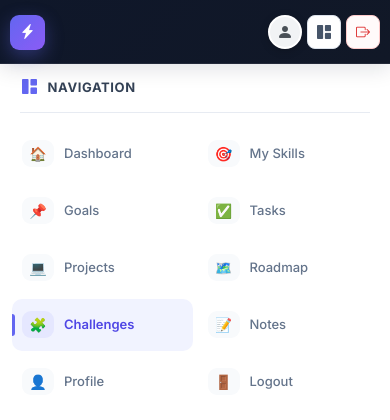
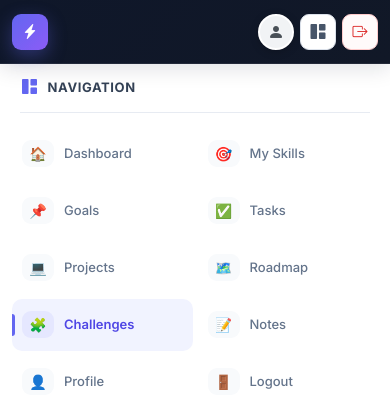
Before and after one commit to Aditya-4698/SkillForge, a Django app: page /skills/challenges/add/ in a window 390 px wide. Shown: the top 420 px of the page. Run offline with Django 5.2, Linux system fonts and the light colour scheme; the visitor is signed in with stand-in values (Sample User, id 1); data that the repository does not hold is empty; some libraries are stand-ins or nearby versions.

Commit message:
Fix mobile navbar

```diff
--- a/static/css/style.css
+++ b/static/css/style.css
@@ -1474,3 +1474,92 @@ select {
         padding: 15px 11px;
     }
 }
+
+/* =====================================================
+   FINAL MOBILE NAVBAR FIX
+===================================================== */
+
+@media (max-width: 768px) {
+
+    .navbar {
+        height: 64px;
+    }
+
+    .navbar-container {
+        width: 100%;
+        height: 64px;
+
+        padding: 0 12px;
+
+        display: flex;
+        align-items: center;
+        justify-content: space-between;
+
+        gap: 8px;
+    }
+
+    .logo {
+        flex-shrink: 0;
+    }
+
+    .logo-icon {
+        width: 36px;
+        height: 36px;
+    }
+
+    .logo-text {
+        font-size: 18px;
+    }
+
+    .nav-right {
+        display: flex;
+        align-items: center;
+        justify-content: flex-end;
+
+        gap: 6px;
+
+        min-width: 0;
+        flex-shrink: 1;
+    }
+
+    .sf-nav-profile {
+        flex-shrink: 0;
+    }
+
+    .sf-nav-profile-image,
+    .sf-nav-profile-placeholder {
+        width: 36px;
+        height: 36px;
+    }
+
+    .sf-nav-welcome {
+        display: none !important;
+    }
+
+    .sf-nav-btn {
+        height: 36px;
+
+        width: 36px;
+
+        padding: 0;
+
+        flex-shrink: 0;
+
+        border-radius: 9px;
+    }
+
+    .sf-nav-btn i {
+        font-size: 15px;
+    }
+
+    .sf-nav-btn:not(:has(i)) {
+        display: none;
+    }
+
+    .mobile-menu-btn {
+        width: 36px;
+        height: 36px;
+
+        flex-shrink: 0;
+    }
+}
```
